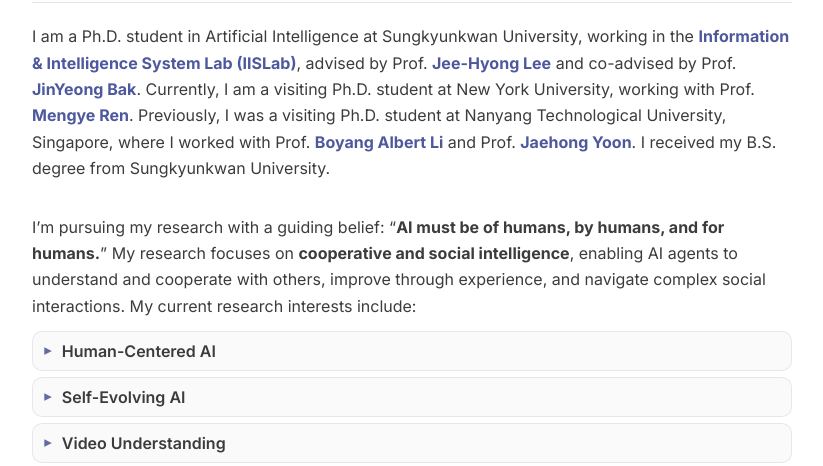
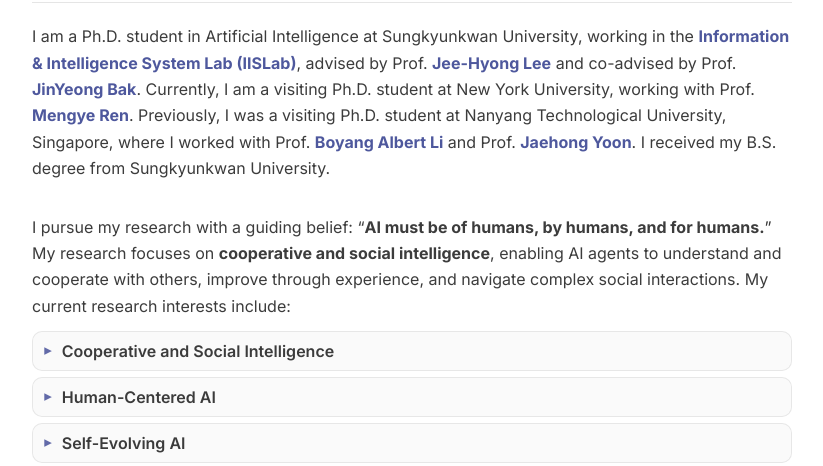
Before and after one commit to JINSUBY/jinsuby.github.io, a plain HTML site: page index.html in a window 1280 px wide. Shown: the part 329-795 px from the top of the page, without its empty margins (228-1051 px from the left). Drawn offline with Linux system fonts and the light colour scheme.

Commit message:
Refine guiding belief and add cooperative and social intelligence interests

```diff
--- a/index.html
+++ b/index.html
@@ -46,7 +46,8 @@
           <div class="intro-prose profile-biography"><p class="biography">I am a Ph.D. student in Artificial Intelligence at Sungkyunkwan University, working in the <a href="https://iislab.skku.edu/iish/">Information &amp; Intelligence System Lab (IISLab)</a>, advised by Prof. <a href="https://iislab.skku.edu/iish/">Jee-Hyong Lee</a> and co-advised by Prof. <a href="https://hli.skku.edu/">JinYeong Bak</a>. Currently, I am a visiting Ph.D. student at New York University, working with Prof. <a href="https://www.mengyeren.com/">Mengye Ren</a>. Previously, I was a visiting Ph.D. student at Nanyang Technological University, Singapore, where I worked with Prof. <a href="http://www.boyangli.org/index.html">Boyang Albert Li</a> and Prof. <a href="https://jaehong31.github.io/">Jaehong Yoon</a>. I received my B.S. degree from Sungkyunkwan University.</p></div>
 
           <table class="research-summary" style="width:100%;border:0;border-spacing:0;margin:0 auto;"><tbody><tr><td class="intro-prose" style="padding:0 20px 20px;">
-<p class="research-intro">I’m pursuing my research with a guiding belief: “<strong>AI must be of humans, by humans, and for humans.</strong>” My research focuses on <strong>cooperative and social intelligence</strong>, enabling AI agents to understand and cooperate with others, improve through experience, and navigate complex social interactions. My current research interests include:</p>
+<p class="research-intro">I pursue my research with a guiding belief: “<strong>AI must be of humans, by humans, and for humans.</strong>” My research focuses on <strong>cooperative and social intelligence</strong>, enabling AI agents to understand and cooperate with others, improve through experience, and navigate complex social interactions. My current research interests include:</p>
+<details class="research-details"><summary>Cooperative and Social Intelligence</summary><p class="research-subkeywords">Theory-of-Mind-Based Cooperative Intelligence, Continually Self-Improving Cooperative Agents, Social Intelligence in Multi-Agent Systems</p></details>
 <details class="research-details"><summary>Human-Centered AI</summary><p class="research-subkeywords">Human-Centered AI Agents, Personal World Models, Proactive AI, Proactive Procedural Assistance, Personalized Assistance</p></details>
 <details class="research-details"><summary>Self-Evolving AI</summary><p class="research-subkeywords">Planner Evolution, Planner–Policy Co-evolution, Continual Learning, Learning from Feedback</p></details>
 <details class="research-details"><summary>Video Understanding</summary><p class="research-subkeywords">Video Temporal Grounding, Fine-grained Video Understanding, Streaming Video Understanding, Hierarchical Procedural Understanding</p></details>
```
